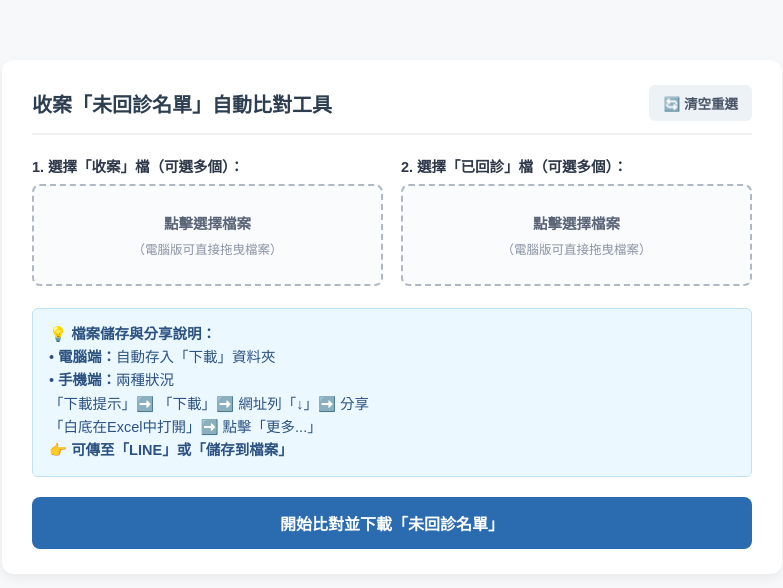
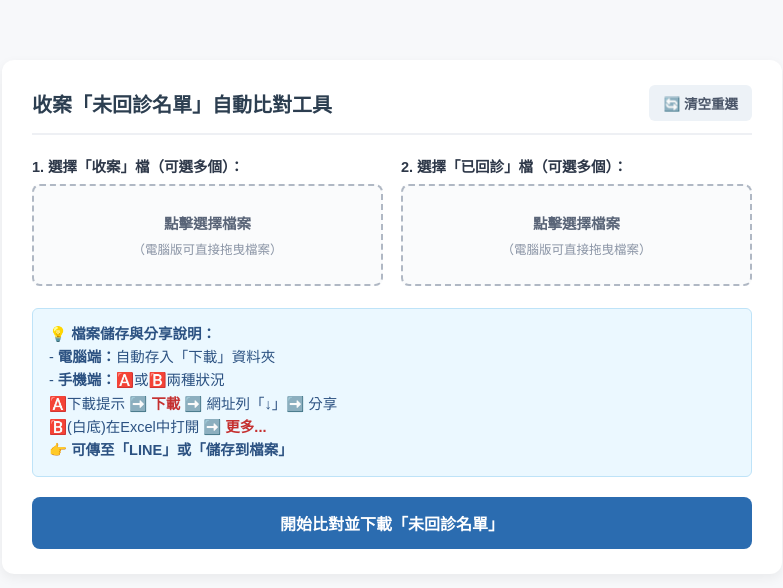
Before and after one commit to SmartEzy/file_compare, a plain HTML site: page index.html in a window 1280 px wide. Shown: the whole page, without its empty margins (248-1031 px from the left). Drawn offline with Linux system fonts and the light colour scheme.

Commit message:
Update index.html

```diff
--- a/index.html
+++ b/index.html
@@ -113,10 +113,10 @@
     <!-- 將操作說明常駐在按鈕上方，確保預覽模式前就能看見 -->
     <div class="status-msg info-msg">
       💡 <b>檔案儲存與分享說明：</b><br>
-      • <b>電腦端：</b>自動存入「下載」資料夾<br>
-      • <b>手機端：</b>兩種狀況<br>
-         「下載提示」➡️ 「下載」➡️ 網址列「↓」➡️ 分享<br>
-         「白底在Excel中打開」➡️ 點擊「更多...」<br>
+      - <b>電腦端：</b>自動存入「下載」資料夾<br>
+      - <b>手機端：</b>🅰️或🅱️兩種狀況<br>
+         🅰️下載提示 <span style="color: #c53030; font-weight: bold;">➡️ 下載</span> ➡️ 網址列「↓」➡️ 分享<br>
+         🅱️(白底)在Excel中打開 <span style="color: #c53030; font-weight: bold;">➡️ 更多...</span><br>
          👉 <b>可傳至「LINE」或「儲存到檔案」</b>
     </div>
 
```
